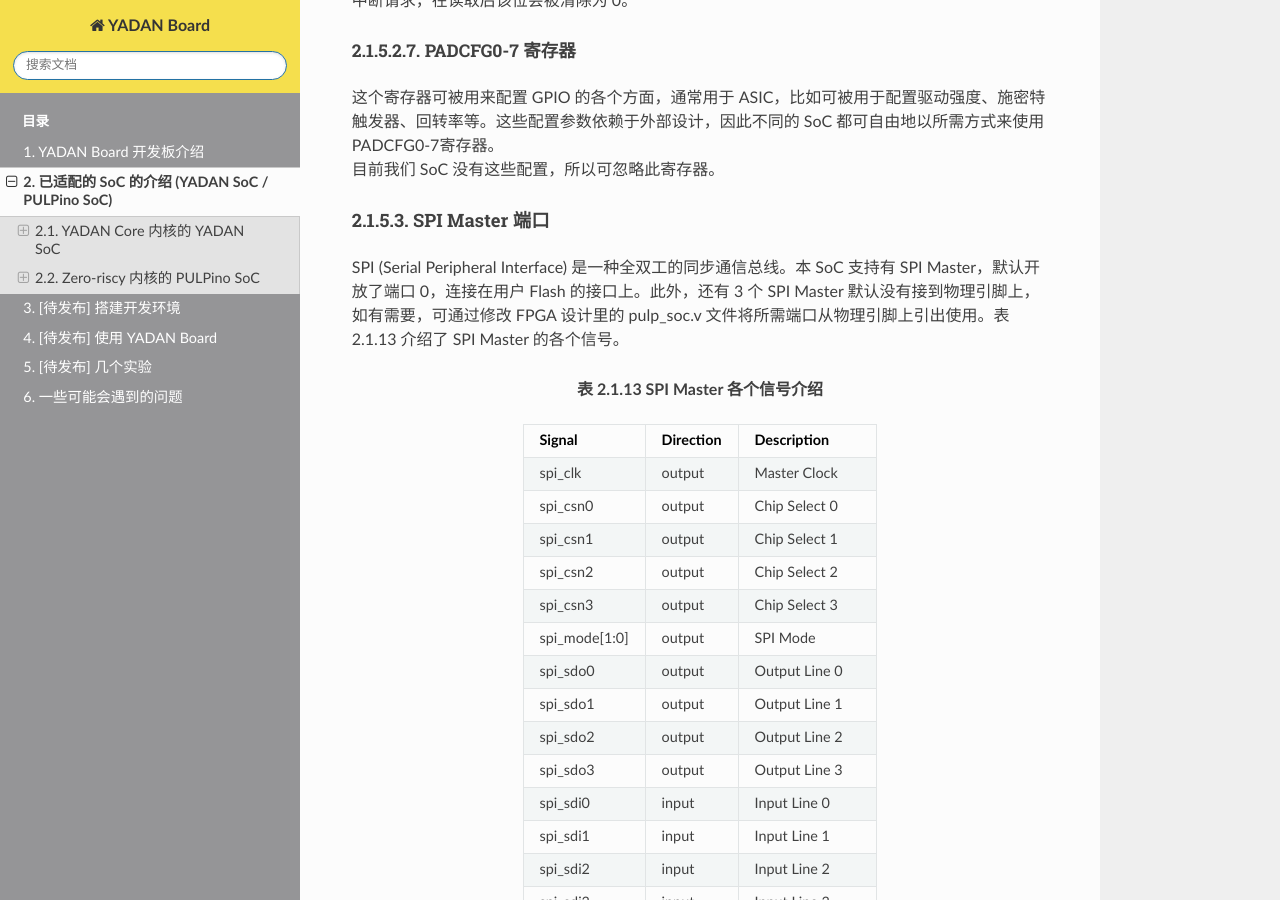
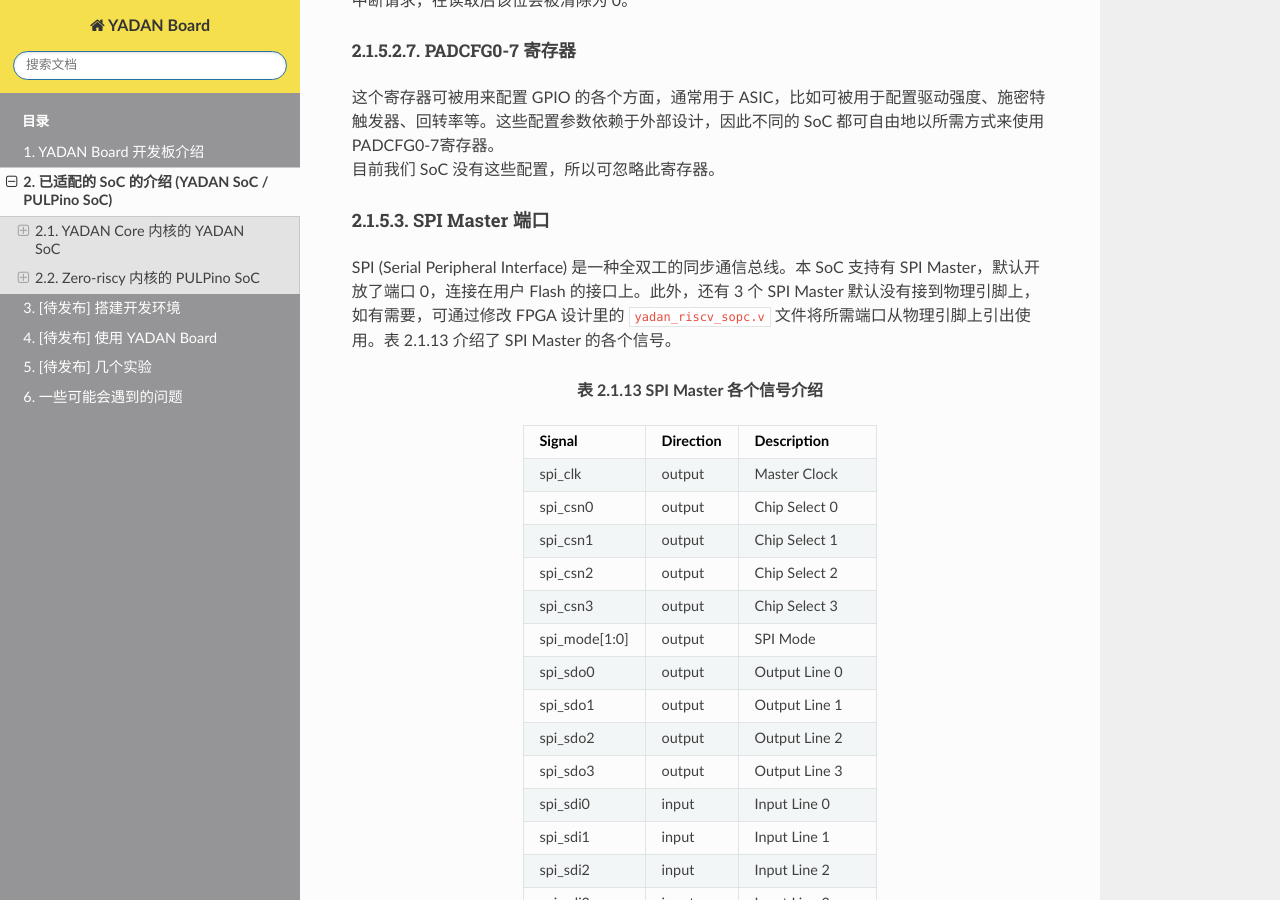
Before and after one commit to CSY-tvgo/YADAN-Docs, a Sphinx documentation site: the page built from docs/source/YADAN_Board/chap2.md, in a window 1280 px wide and 900 px high, scrolled down 11335 px. Built offline with Sphinx 7.4.7 and the Read the Docs theme 2.0.0, drawn with Linux system fonts in a browser that asks for light colours; some of the changed text lies outside the part shown.

Commit message:
update chap2

```diff
--- a/docs/source/YADAN_Board/chap2.md
+++ b/docs/source/YADAN_Board/chap2.md
@@ -257,7 +257,7 @@ GPIO 寄存器最多可以支持 32 个 GPIO 口，本 SoC 默认开放 16 个
 目前我们 SoC 没有这些配置，所以可忽略此寄存器。
 
 #### SPI Master 端口
-SPI (Serial Peripheral Interface) 是一种全双工的同步通信总线。本 SoC 支持有 SPI Master，默认开放了端口 0，连接在用户 Flash 的接口上。此外，还有 3 个 SPI Master 默认没有接到物理引脚上，如有需要，可通过修改 FPGA 设计里的 pulp_soc.v 文件将所需端口从物理引脚上引出使用。表 2.1.13 介绍了 SPI Master 的各个信号。
+SPI (Serial Peripheral Interface) 是一种全双工的同步通信总线。本 SoC 支持有 SPI Master，默认开放了端口 0，连接在用户 Flash 的接口上。此外，还有 3 个 SPI Master 默认没有接到物理引脚上，如有需要，可通过修改 FPGA 设计里的 `yadan_riscv_sopc.v` 文件将所需端口从物理引脚上引出使用。表 2.1.13 介绍了 SPI Master 的各个信号。
 **<center>表 2.1.13 SPI Master 各个信号介绍**
 | Signal        | Direction | Description       |
 | ------------- | --------- | ----------------- |
@@ -800,7 +800,7 @@ GPIO 寄存器最多可以支持 32 个 GPIO 口，本 SoC 默认开放 16 个
 目前我们 SoC 没有这些配置，所以可忽略此寄存器。
 
 #### SPI Master 端口
-SPI (Serial Peripheral Interface) 是一种全双工的同步通信总线。本 SoC 支持有 SPI Master，默认开放了端口 0，连接在用户 Flash 的接口上。此外，还有 3 个 SPI Master 默认没有接到物理引脚上，如有需要，可通过修改 FPGA 设计里的 pulp_soc.v 文件将所需端口从物理引脚上引出使用。表 2.2.13 介绍了 SPI Master 的各个信号。
+SPI (Serial Peripheral Interface) 是一种全双工的同步通信总线。本 SoC 支持有 SPI Master，默认开放了端口 0，连接在用户 Flash 的接口上。此外，还有 3 个 SPI Master 默认没有接到物理引脚上，如有需要，可通过修改 FPGA 设计里的 `pulp_soc.v` 文件将所需端口从物理引脚上引出使用。表 2.2.13 介绍了 SPI Master 的各个信号。
 **<center>表 2.2.13 SPI Master 各个信号介绍**
 | Signal        | Direction | Description       |
 | ------------- | --------- | ----------------- |
```
